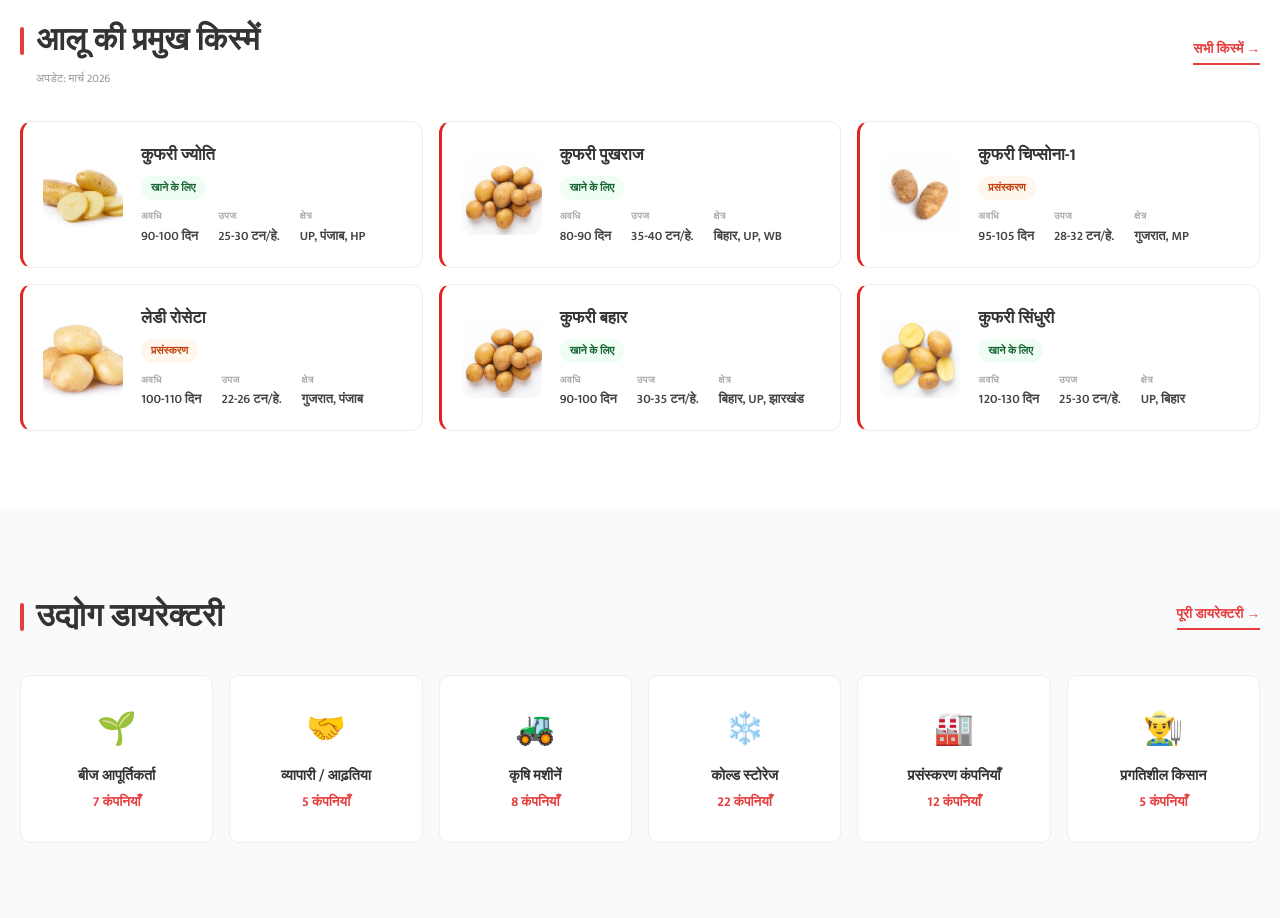
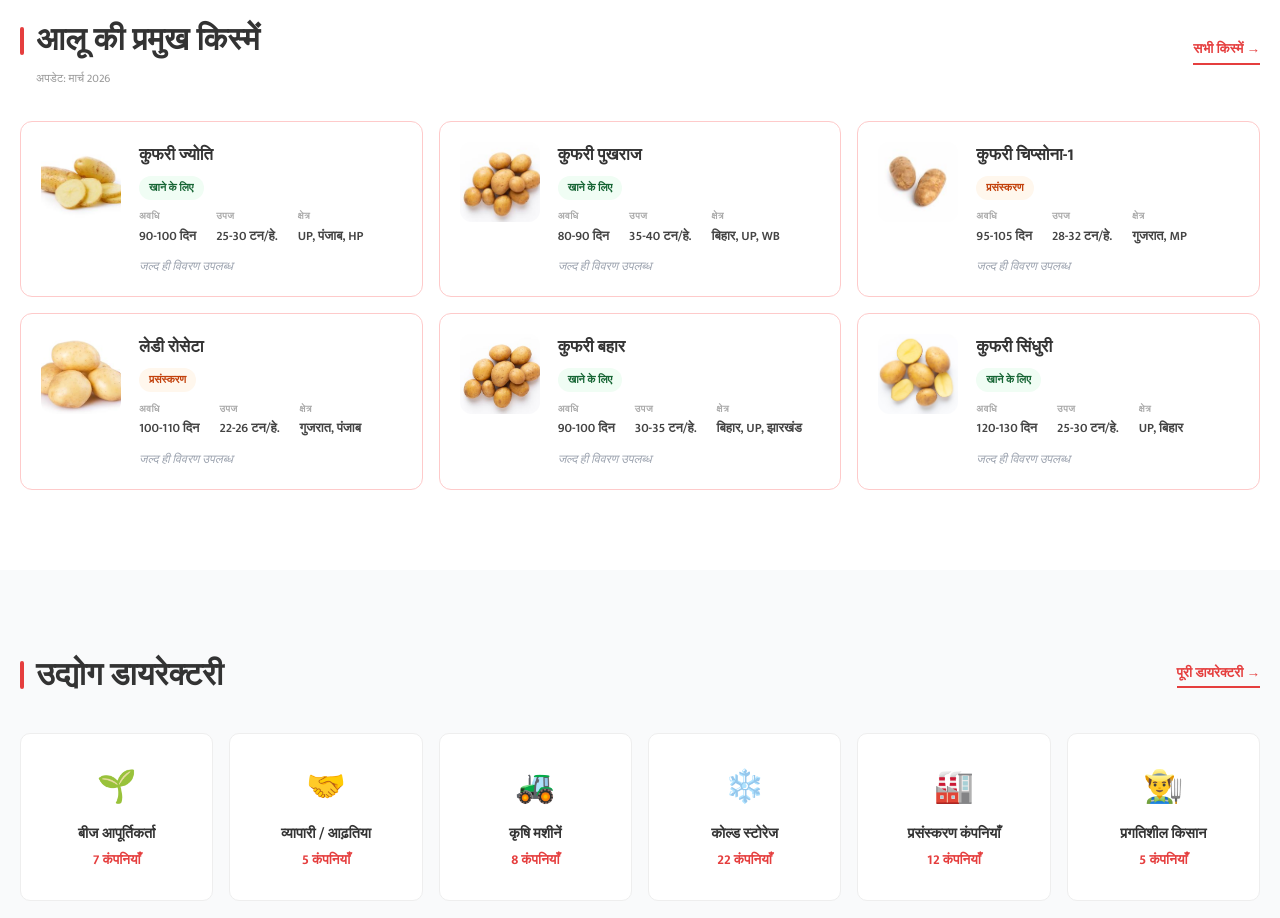
Before and after one commit to DaewooJ/indianpotato-in, a Next.js app: page / in a window 1280 px wide. Shown: the part 3280-4198 px from the top of the page. Built offline with nearby package versions, Linux system fonts and the light colour scheme; no server answers.

Commit message:
fix: variety cards — remove red left border, add subtle #fecaca border, hover #f87171, coming soon text

```diff
--- a/components/Sections.tsx
+++ b/components/Sections.tsx
@@ -141,7 +141,7 @@ export function VarietiesQuick() {
         </div>
         <div className="variety-cards" style={{ display: 'grid', gridTemplateColumns: 'repeat(auto-fill, minmax(340px, 1fr))', gap: 16 }}>
           {varieties.map((v, i) => (
-            <div key={i} className="variety-card" style={{ background: '#fff', borderRadius: 12, padding: '20px', border: '1px solid #eee', borderLeft: '3px solid #dc2626', cursor: 'pointer', display: 'flex', gap: 18, alignItems: 'center', transition: 'transform 0.3s ease, box-shadow 0.3s ease' }}>
+            <div key={i} className="variety-card" style={{ background: '#fff', borderRadius: 12, padding: '20px', border: '1px solid #fecaca', cursor: 'default', display: 'flex', gap: 18, alignItems: 'flex-start', transition: 'transform 0.3s ease, box-shadow 0.3s ease, border-color 0.3s ease' }}>
               <img src={v.img} alt={v.name + ' — भारतीय आलू किस्म'} style={{ width: 80, height: 80, borderRadius: 12, objectFit: 'cover', flexShrink: 0 }} loading="lazy" />
               <div style={{ flex: 1 }}>
                 <div style={{ marginBottom: 10 }}>
@@ -159,6 +159,7 @@ export function VarietiesQuick() {
                     </div>
                   ))}
                 </div>
+                <div style={{ fontSize: 12, color: '#9ca3af', fontStyle: 'italic', marginTop: 10 }}>जल्द ही विवरण उपलब्ध</div>
               </div>
             </div>
           ))}
@@ -166,7 +167,7 @@ export function VarietiesQuick() {
       </div>
       <style>{`
         @media (max-width: 720px) { .variety-cards { grid-template-columns: 1fr !important; } }
-        .variety-card:hover { transform: translateY(-3px); box-shadow: 0 8px 25px rgba(0,0,0,0.08); }
+        .variety-card:hover { transform: translateY(-3px); box-shadow: 0 8px 25px rgba(0,0,0,0.08); border-color: #f87171 !important; }
       `}</style>
     </section>
   );
```
